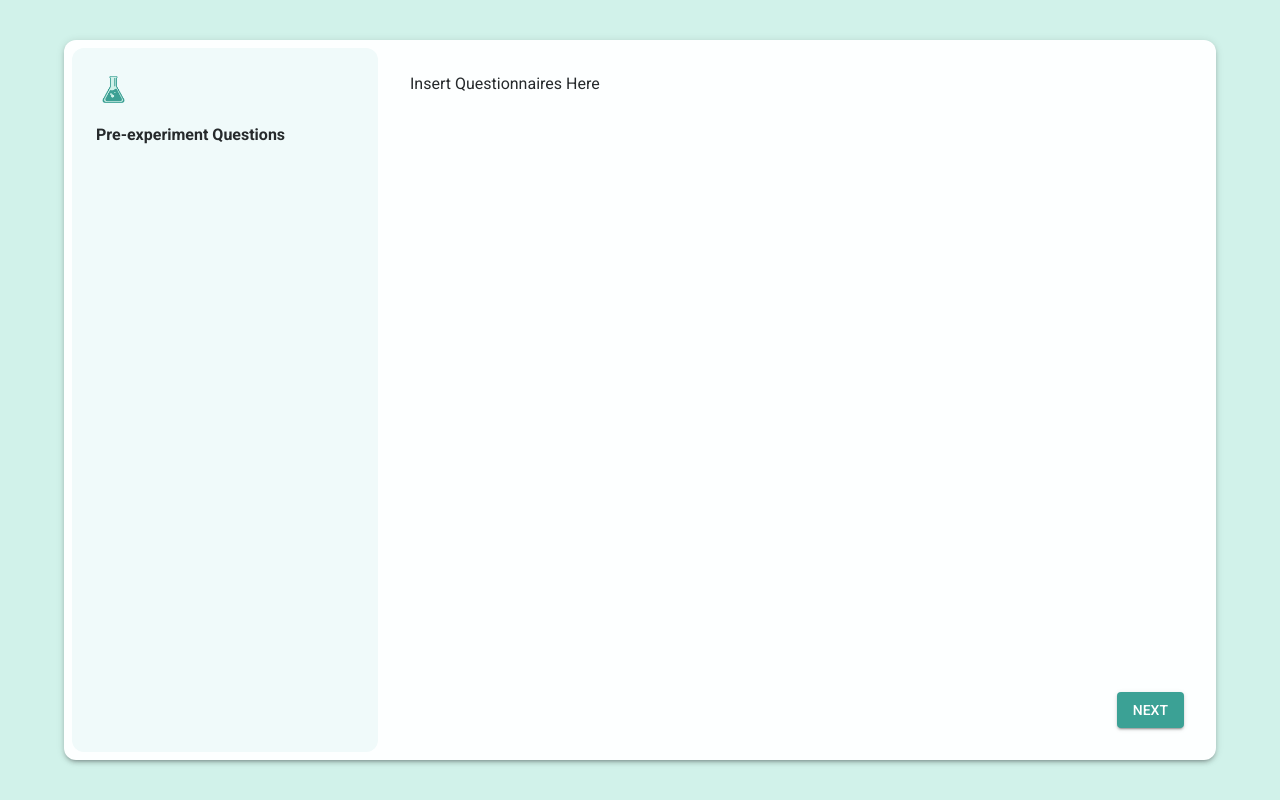
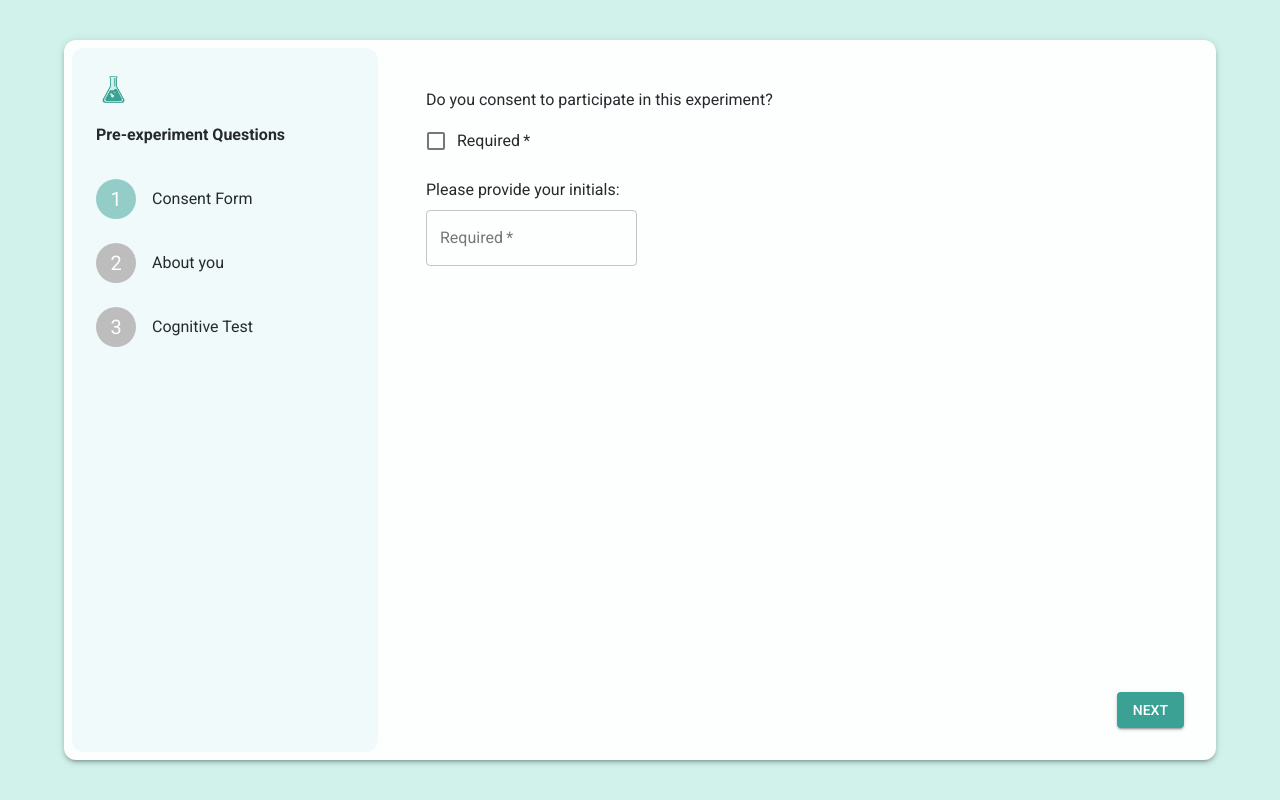
Before and after one commit to michaelafreire/tfm-app, a React (Vite) app: page /#/pre in a window 1280 px wide. Built offline with nearby package versions, Linux system fonts and the light colour scheme.

Commit message:
progress in boilerplate

```diff
--- a/package.json
+++ b/package.json
@@ -12,6 +12,7 @@
     "deploy": "gh-pages -d dist"
   },
   "dependencies": {
+    "@base-ui/react": "^1.1.0",
     "@emotion/react": "^11.14.0",
     "@emotion/styled": "^11.14.1",
     "@fontsource/roboto": "^5.2.9",
--- a/src/App.tsx
+++ b/src/App.tsx
@@ -4,6 +4,7 @@ import Intro from "./pages/Intro";
 import Pre from "./pages/Pre";
 import Experience from "./pages/Experience";
 import Post from "./pages/Post";
+import Final from "./pages/Final";
 import { Box } from '@mui/material';
 
 function App() {
@@ -22,6 +23,7 @@ function App() {
         <Route path="/pre" element={<Pre />} />
         <Route path="/experience" element={<Experience />} />
         <Route path="/post" element={<Post />} />
+        <Route path="/final" element={<Final />} />
       </Routes>
     </Box>
   )
--- /dev/null
+++ b/src/components/Form/FormQuestion.tsx
@@ -0,0 +1,73 @@
+import { Typography } from "@mui/material";
+import { Box } from "@mui/system";
+import TextField from '@mui/material/TextField';
+import FormGroup from '@mui/material/FormGroup';
+import FormControlLabel from '@mui/material/FormControlLabel';
+import Checkbox from '@mui/material/Checkbox';
+import FormControl from '@mui/material/FormControl';
+import Radio from '@mui/material/Radio';
+import RadioGroup from '@mui/material/RadioGroup';
+
+type Question = {
+  id: string;
+  label: string;
+  type: 'text' | 'multiple-choice' | 'checkbox' | 'number';
+};
+
+type FormQuestionProps = {
+  question: Question[];
+};
+
+function FormQuestion({ question }: FormQuestionProps) {
+  return (
+    <Box>
+      {question.map((q) => (
+        <Box key={q.id} sx={{
+          margin: 2
+        }}>
+          <Typography
+            variant="body1"
+            sx={{ marginTop: 1, marginBottom: 1 }}>
+            {q.label}
+          </Typography>
+          {q.type === "text" &&
+            <TextField
+              required id="outlined-basic"
+              label="Required"
+              variant="outlined"
+            />
+          }
+          {q.type === "number" && (
+            <TextField
+              required
+              id='outlined-number'
+              label="Required"
+              variant="outlined"
+              type="number"
+              slotProps={{ input: { inputMode: 'numeric' } }}
+            />
+          )}
+          {q.type === "checkbox" &&
+          <FormGroup>
+            <FormControlLabel required control={<Checkbox />} label="Required" />
+          </FormGroup>
+          }
+          {q.type === "multiple-choice" && <FormControl>
+            <RadioGroup
+              row
+              aria-labelledby="demo-row-radio-buttons-group-label"
+              name="row-radio-buttons-group"
+            >
+              <FormControlLabel value="female" control={<Radio />} label="Female" />
+              <FormControlLabel value="male" control={<Radio />} label="Male" />
+              <FormControlLabel value="other" control={<Radio />} label="Other" />
+            </RadioGroup>
+          </FormControl>
+          }
+        </Box>
+      ))}
+    </Box>
+  )
+}
+
+export default FormQuestion
--- /dev/null
+++ b/src/components/Form/FormSpace.tsx
@@ -0,0 +1,36 @@
+import FormQuestion from "./FormQuestion"
+import Stack from '@mui/material/Stack';
+
+type Question = {
+  id: string;
+  label: string;
+  type: 'text' | 'multiple-choice' | 'checkbox' | 'number';
+};
+
+type Step = {
+  id: string;
+  label: string;
+  question: Question[];
+};
+
+type FormSpaceProps = {
+  steps: Step[];
+  currentStep: number;
+};
+
+function FormSpace({ steps, currentStep }: FormSpaceProps) {
+  return (
+    <Stack direction={{ xs: "row", md: "column" }} spacing={3} alignItems="left">
+      {steps.map((step, index) => {
+        return (
+          index === currentStep && (
+            <FormQuestion key={step.id} question={step.question} />
+          )
+        );
+      })}
+    </Stack>
+
+  )
+}
+
+export default FormSpace
--- /dev/null
+++ b/src/components/ProgressBar/ProgressBar.tsx
@@ -0,0 +1,43 @@
+import { Box } from '@mui/material';
+import Stack from '@mui/material/Stack';
+import ProgressBarIcon from './ProgressBarIcon';
+
+type Step = {
+  id: string;
+  label: string;
+};
+
+type ProgressBarProps = {
+  steps: Step[];
+  currentStep: number;
+};
+
+
+function ProgressBar({ steps, currentStep }: ProgressBarProps) {
+  return (
+    <Box
+      sx={{
+        display: "flex",
+        flexDirection: { xs: "row", md: "column" },
+        height: "100%",
+        gap: 4,
+        alignItems: "left",
+        width: { xs: "auto", md: "100%" },
+        paddingTop: 4,
+      }}>
+      <Stack direction={{ xs: "row", md: "column" }} spacing={3} alignItems="left">
+        {steps.map((step, index) => (
+          <ProgressBarIcon
+            key={step.id}
+            id={step.id}
+            label={step.label}
+            isActive={index === currentStep}
+            isCompleted={index < currentStep}
+          />
+        ))}
+      </Stack>
+    </Box>
+  )
+}
+
+export default ProgressBar
--- /dev/null
+++ b/src/components/ProgressBar/ProgressBarIcon.tsx
@@ -0,0 +1,40 @@
+import { Typography } from "@mui/material"
+import Avatar from '@mui/material/Avatar';
+import { Box } from '@mui/material';
+import CheckIcon from '@mui/icons-material/Check';
+import theme from "../../theme/theme";
+import { alpha } from '@mui/material/styles';
+
+type ProgressBarIconProps = {
+  id : string;
+  label: string;
+  isActive?: boolean;
+  isCompleted?: boolean;
+};
+
+function ProgressBarIcon({ id, label, isActive, isCompleted }: ProgressBarIconProps) {
+  const avatarText = isCompleted ? <CheckIcon />: id;
+
+  return (
+    <Box
+      sx={{
+        display: "flex",
+        flexDirection: { xs: "column", md: "row" },
+        alignItems: "center",
+      }}>
+      <Avatar sx={{
+        bgcolor: isCompleted
+          ? "primary.main"
+          : isActive
+          ? alpha(theme.palette.primary.main, 0.5)
+          : 'disabled.main',
+        color: "background.paper",
+      }}>
+        {avatarText}
+      </Avatar>
+      <Typography sx={{ paddingTop: { xs: 1, md: 0 }, paddingLeft: { md: 2 } }}>{label}</Typography>
+    </Box>
+  )
+}
+
+export default ProgressBarIcon
--- /dev/null
+++ b/src/pages/Final.tsx
@@ -0,0 +1,34 @@
+import { Box, Typography } from '@mui/material';
+// import thankYouImage from '../assets/thank_you.png';
+import experimentImage from '../assets/experiment.png';
+
+function Final() {
+  return (
+    <Box
+      sx={{
+        display: "flex",
+        height: "100%",
+        width: "100%",
+        gap: 1,
+        justifyContent: "center",
+        alignItems: "center",
+      }}>
+      <Box sx={{
+        display: "flex",
+        flexDirection: "column",
+        height: "100%",
+        width: "100%",
+        gap: 1,
+        justifyContent: "center",
+        alignItems: "center",
+      }}>
+        <img src={experimentImage} style={{ width: 200, height: 200 }} />
+        <Typography variant="body2">
+          Thank you text.
+        </Typography>
+      </Box>
+    </Box>
+  )
+}
+
+export default Final
--- a/src/pages/Post.tsx
+++ b/src/pages/Post.tsx
@@ -1,9 +1,50 @@
 import { Box, Typography } from '@mui/material';
 import experimentImage from '../assets/experiment.png';
-import { Link } from "react-router-dom";
 import ColorButton from '../components/ColorButton';
+import ProgressBar from '../components/ProgressBar/ProgressBar';
+import { useState } from 'react';
+import { useNavigate } from 'react-router-dom';
+import FormSpace from '../components/Form/FormSpace';
+
+type Question = {
+  id: string;
+  label: string;
+  type: 'text' | 'multiple-choice' | 'checkbox' | 'number';
+};
+
+type Step = {
+  id: string;
+  label: string;
+  question: Question[];
+};
 
 function Post() {
+  const steps: Step[] = [
+    { id: '1',
+      label: 'Cognitive Test',
+      question: [
+        { id: '1-1', label: 'Stress levels?', type: 'multiple-choice' },
+        { id: '1-2', label: 'Why?', type: 'text' },
+      ]},
+    { id: '2',
+      label: 'Next Steps',
+      question: [
+        { id: '2-1', label: 'Should we keep in touch?', type: 'checkbox' },
+      ] },
+  ];
+
+    const [currentStep, setCurrentStep] = useState<number>(0);
+
+    const navigate = useNavigate();
+
+    const handleNext = () => {
+    if (currentStep < steps.length - 1) {
+      setCurrentStep(prev => prev + 1); // move to next step
+    } else {
+      navigate('/final'); // if last step, go to next page
+    }
+    };
+
   return (
     <Box
       sx={{
@@ -26,6 +67,7 @@ function Post() {
         <Typography variant="body1" sx={{ marginTop: 2, fontWeight: 'bold' }}>
           Post-experiment Questions
         </Typography>
+        <ProgressBar steps={steps} currentStep={currentStep}/>
       </Box>
       <Box sx={{
         bgcolor: "secondary.paper",
@@ -40,7 +82,7 @@ function Post() {
         <Box sx={{
           flex: 4,
         }}>
-          <Typography>Insert Questionnaires Here</Typography>
+          <FormSpace steps={steps} currentStep={currentStep}/>
         </Box>
         <Box sx={{
           flex: 1,
@@ -49,11 +91,10 @@ function Post() {
           justifyContent: "flex-end",
           alignItems: "flex-end",
         }}>
-          <Link to="/post">
-            <ColorButton
-              name="Next"
-            />
-          </Link>
+          <ColorButton
+            name="Next"
+            onClick={handleNext}
+          />
         </Box>
       </Box>
     </Box>
--- a/src/pages/Pre.tsx
+++ b/src/pages/Pre.tsx
@@ -1,9 +1,55 @@
 import { Box, Typography } from '@mui/material';
 import experimentImage from '../assets/experiment.png';
-import { Link } from "react-router-dom";
 import ColorButton from '../components/ColorButton';
+import ProgressBar from '../components/ProgressBar/ProgressBar';
+import FormSpace from '../components/Form/FormSpace';
+import { useState } from 'react';
+import { useNavigate } from 'react-router-dom';
+
+type Question = {
+  id: string;
+  label: string;
+  type: 'text' | 'multiple-choice' | 'checkbox' | 'number' ;
+};
+
+type Step = {
+  id: string;
+  label: string;
+  question: Question[];
+};
 
 function Pre() {
+  const steps: Step[] = [
+    { id: '1',
+      label: 'Consent Form',
+      question: [
+        { id: '1-1', label: 'Do you consent to participate in this experiment?', type: 'checkbox' },
+        { id: '1-2', label: 'Please provide your initials:', type: 'text' },
+      ]},
+    { id: '2',
+      label: 'About you',
+      question: [
+        { id: '2-1', label: 'What is your age?', type: 'number' },
+      ] },
+    { id: '3',
+      label: 'Cognitive Test',
+      question: [
+        { id: '3-1', label: 'Have you taken a cognitive test before?', type: 'multiple-choice' },
+      ] },
+  ];
+
+  const [currentStep, setCurrentStep] = useState<number>(0);
+
+  const navigate = useNavigate();
+
+  const handleNext = () => {
+  if (currentStep < steps.length - 1) {
+    setCurrentStep(prev => prev + 1); // move to next step
+  } else {
+    navigate('/experience'); // if last step, go to next page
+  }
+  };
+
   return (
     <Box
       sx={{
@@ -26,6 +72,7 @@ function Pre() {
         <Typography variant="body1" sx={{ marginTop: 2, fontWeight: 'bold' }}>
           Pre-experiment Questions
         </Typography>
+        <ProgressBar steps={steps} currentStep={currentStep}/>
       </Box>
       <Box sx={{
         bgcolor: "secondary.paper",
@@ -40,7 +87,7 @@ function Pre() {
         <Box sx={{
           flex: 4,
         }}>
-          <Typography>Insert Questionnaires Here</Typography>
+          <FormSpace steps={steps} currentStep={currentStep}/>
         </Box>
         <Box sx={{
           flex: 1,
@@ -49,11 +96,10 @@ function Pre() {
           justifyContent: "flex-end",
           alignItems: "flex-end",
         }}>
-          <Link to="/experience">
-            <ColorButton
-              name="Next"
-            />
-          </Link>
+          <ColorButton
+            name="Next"
+            onClick={handleNext}
+          />
         </Box>
       </Box>
     </Box>
```
Also changed, not shown: src/assets/thank_you.png (added), 1 other file (tests, documents, lock files or other folders).
